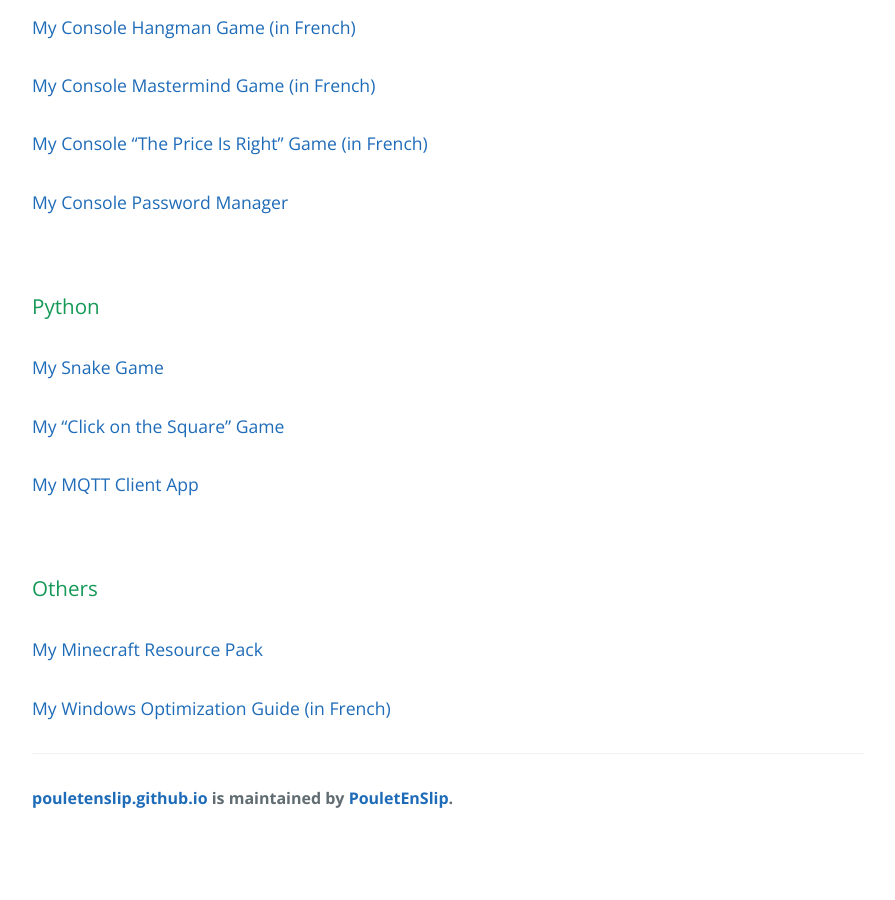
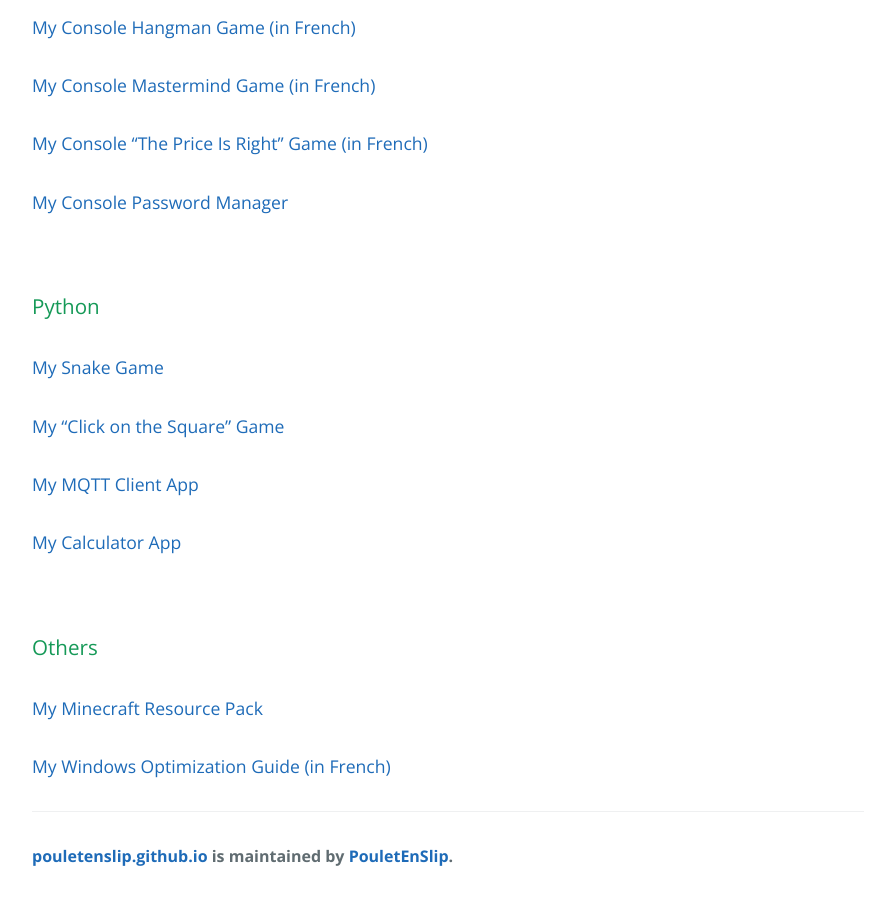
Before and after one commit to PouletEnSlip/pouletenslip.github.io, a Jekyll site: the page built from index.md, in a window 1280 px wide and 900 px high, scrolled down 1181 px. Shown: the whole window, without its empty margins (192-1087 px from the left). Built offline with Jekyll 4.4.1, drawn with Linux system fonts in a browser that asks for light colours; comment, search, counter and statistics services are not loaded; our own code applies the rules of GitHub Pages for plain Markdown files; before the commit the page ends 2023 px from its top, so only the background shows below that.

Commit message:
Update index.md

```diff
--- a/index.md
+++ b/index.md
@@ -26,6 +26,7 @@ layout: default
 #### [My Snake Game](https://github.com/PouletEnSlip/Snake)
 #### [My "Click on the Square" Game](https://github.com/PouletEnSlip/Square)
 #### [My MQTT Client App](https://github.com/PouletEnSlip/MQTT)
+#### [My Calculator App](https://github.com/PouletEnSlip/CalculatorPython)
 <br>
 
 ### Others
```
